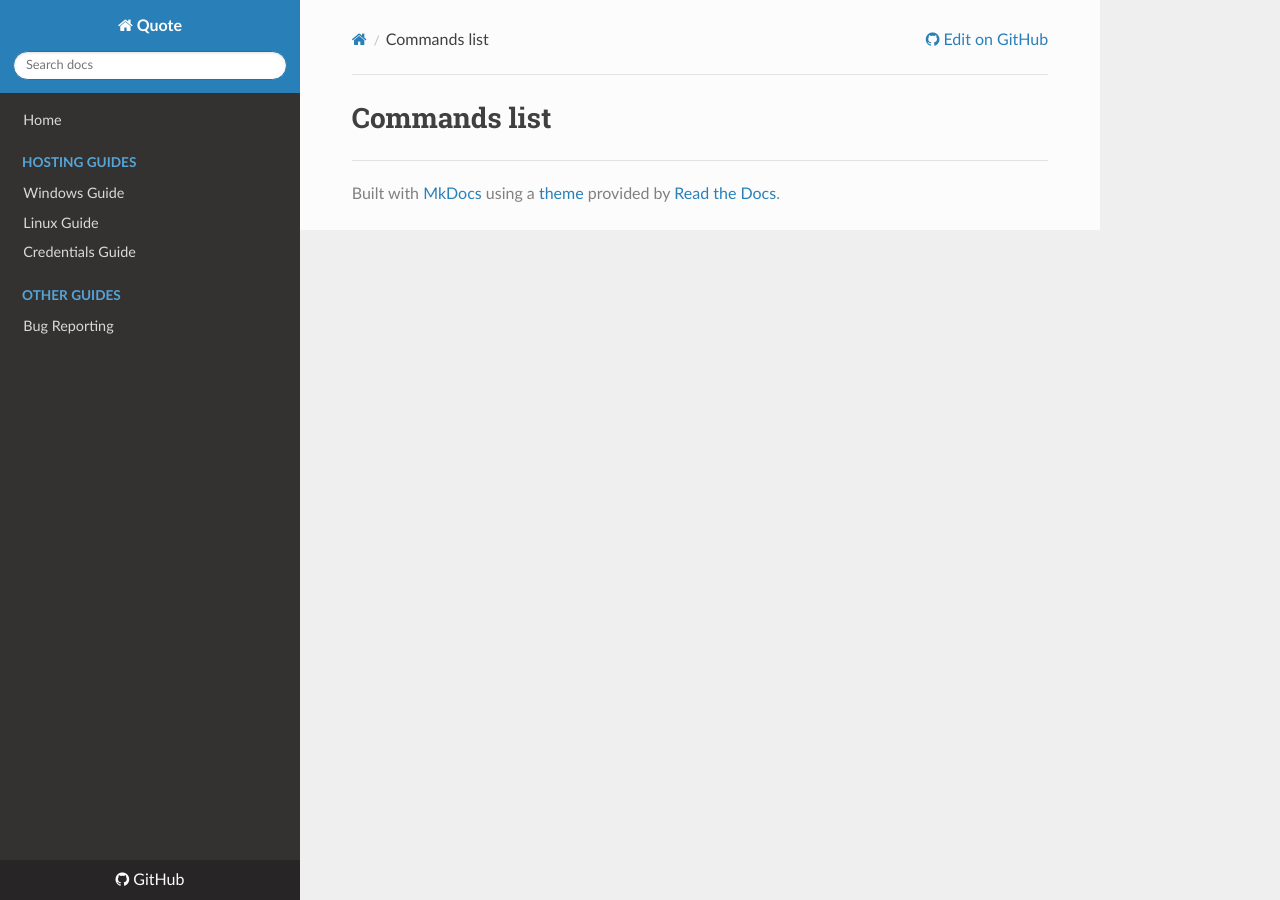
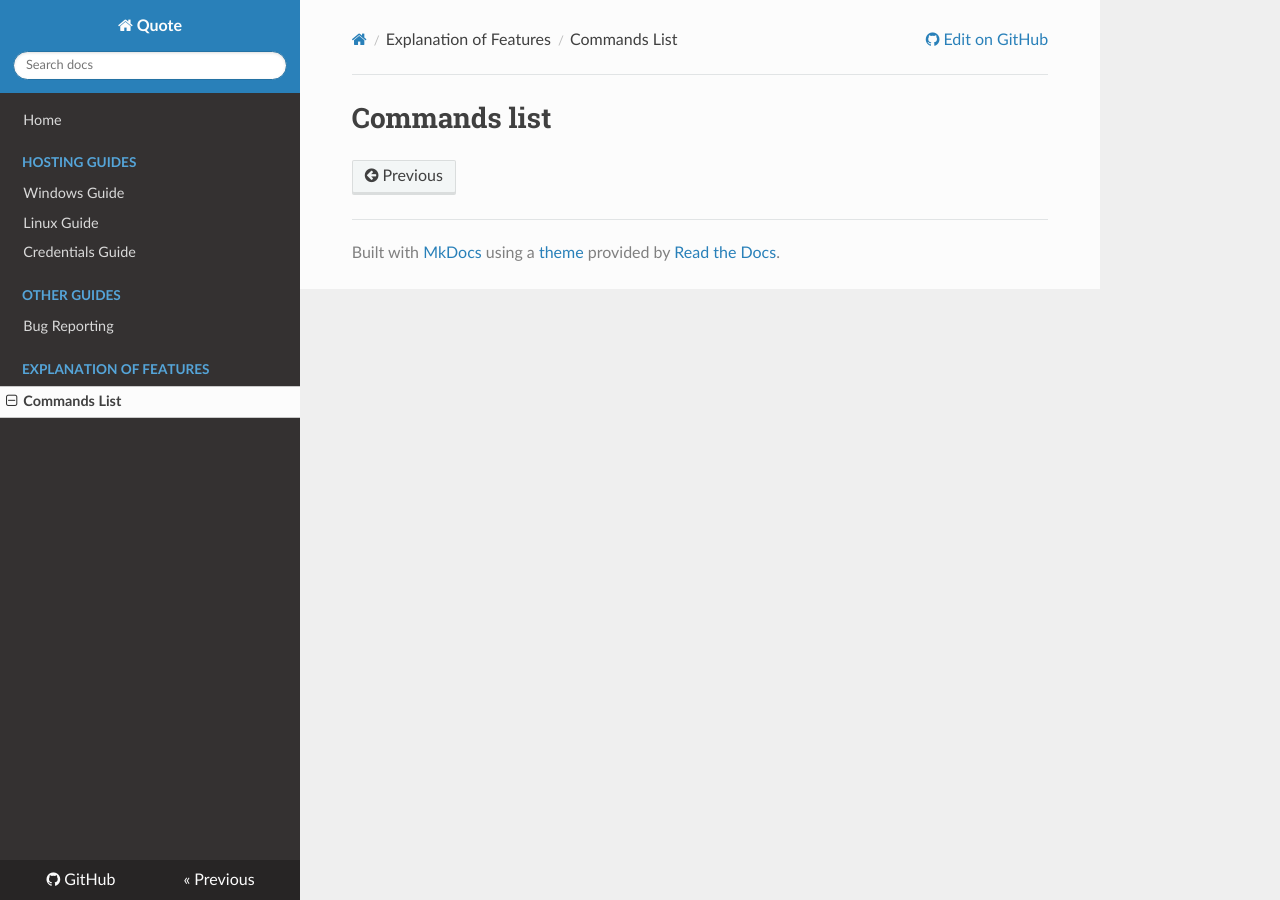
Before and after one commit to Deivedux/Quote, an MkDocs documentation site: the page built from docs/Explanation of Features/Commands List.md, in a window 1280 px wide. Built offline with MkDocs 1.6.1, drawn with Linux system fonts in a browser that asks for light colours; nearby versions of some CDN libraries; old or Windows-style settings are respelled for this version of MkDocs.

Commit message:
Added to docs

```diff
--- a/mkdocs.yml
+++ b/mkdocs.yml
@@ -8,5 +8,7 @@ pages:
     - Credentials Guide: Guides/Credentials Guide.md
 - Other Guides:
     - Bug Reporting: Guides/Reporting Bugs.md
+- Explanation of Features:
+    - Commands List: Explanation of Features/Commands List.md
 
 theme: readthedocs
```
